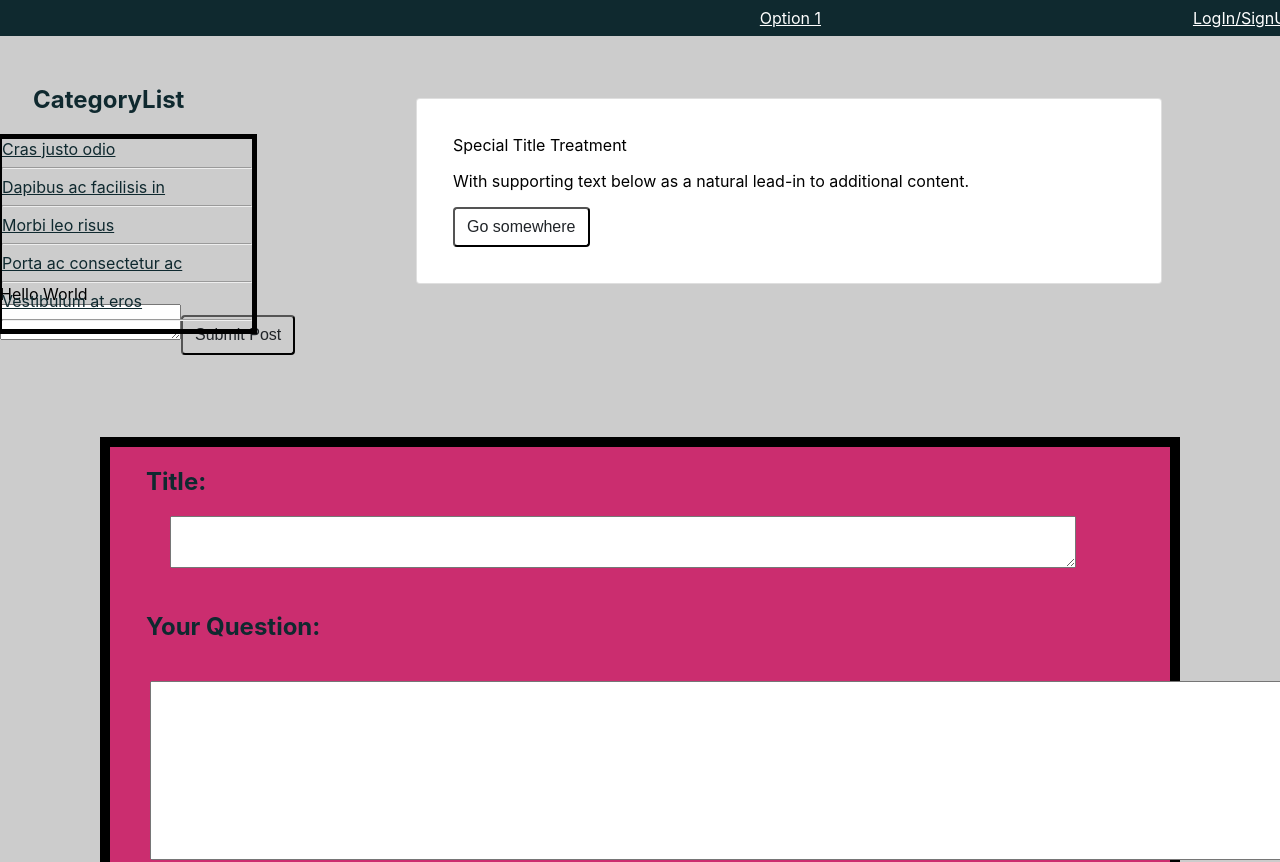
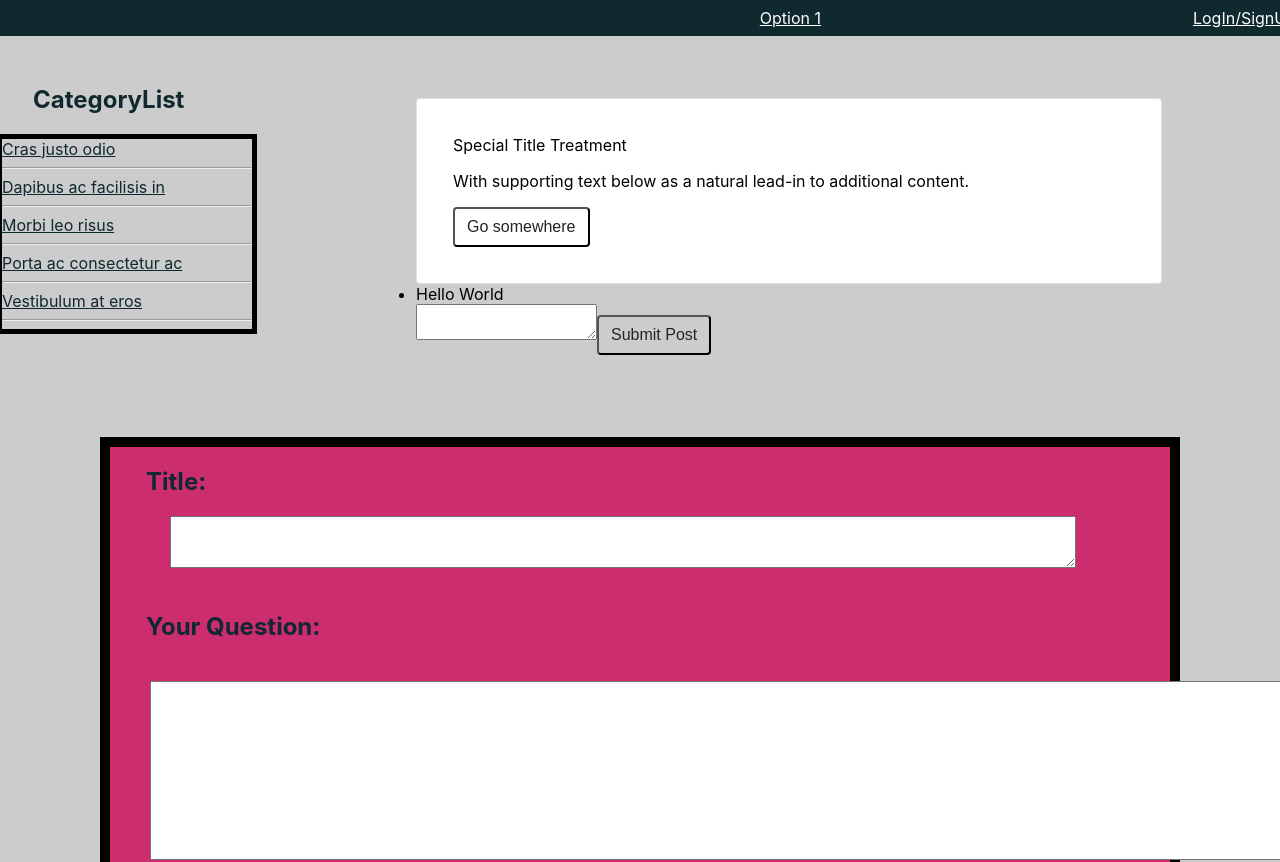
Before and after one commit to Case-Team-Seven/GrowingUp, a React (Create React App) app in the folder client/: page / in a window 1280 px wide. Shown: the top 862 px of the page. Built offline with nearby package versions, Linux system fonts and the light colour scheme.

Commit message:
small change

```diff
--- /dev/null
+++ b/client/src/components/Forums/Post.css
@@ -0,0 +1,4 @@
+.renderPost {
+    display: list-item;
+    margin-left: 26em;
+}
--- a/client/src/components/Forums/Post.js
+++ b/client/src/components/Forums/Post.js
@@ -1,6 +1,6 @@
 import React, {Component} from 'react';
 import PostDiv from './PostDiv';
-// import './Post.css';
+import './Post.css';
 
 class Post extends Component {
     constructor(props) {
@@ -15,7 +15,7 @@ class Post extends Component {
 
     render() {
         return (
-            <div>
+            <div className="renderPost">
                 {
                     this.state.posts.map((postBody, idx) => {
                         return (
```
